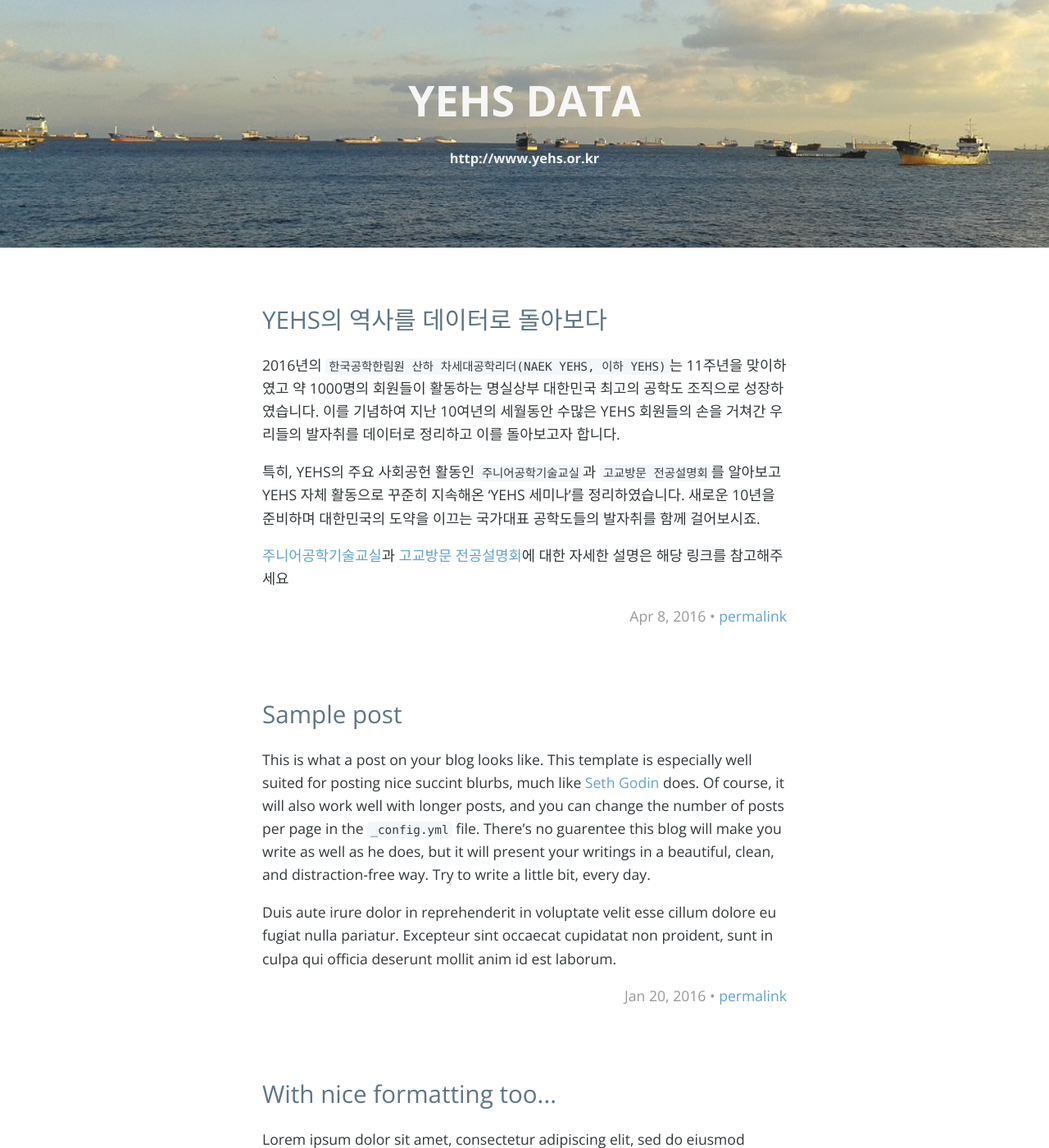
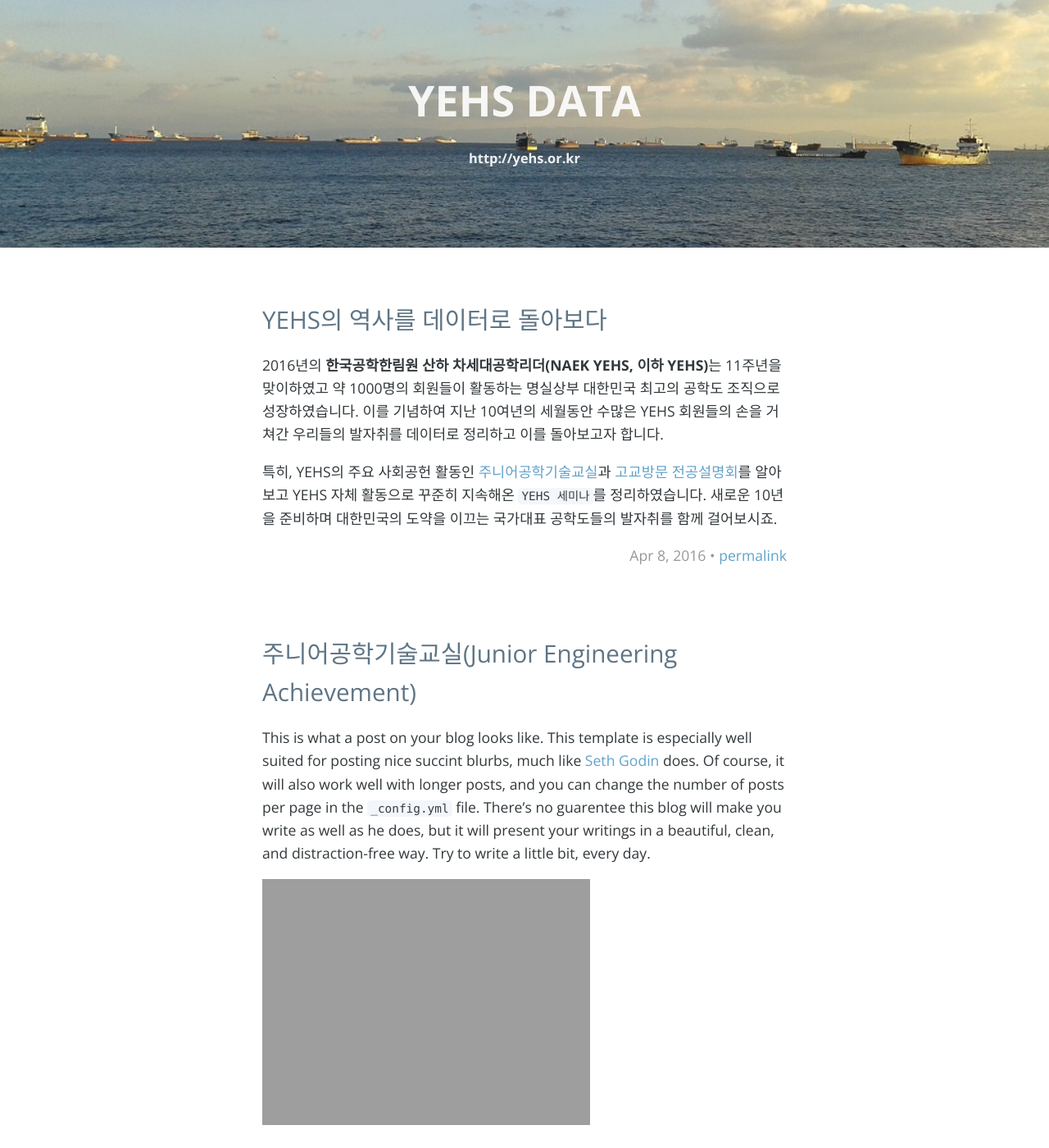
Before and after one commit to HyoukJang/yehsdata, a Jekyll site: the page built from index.html, in a window 1280 px wide and 1400 px high. Shown: the whole window at 82% size. Built offline with Jekyll 4.4.1, drawn with Linux system fonts in a browser that asks for light colours; the list of posts is cut into pages by our own code; part of the change alters nothing that is shown.

```diff
--- a/_config.yml
+++ b/_config.yml
@@ -11,7 +11,7 @@ description: '' # write a nice description for your blog
 baseurl: '/yehsdata' # the subpath of your site, e.g. /blog
 url: 'http://hyoukjang.github.io' # the base hostname & protocol for your site http://www.example.com
 # google_analytics: 'UA-XXXXXX-X'
-twitter_username: 'http://www.yehs.or.kr'
+twitter_username: 'http://yehs.or.kr'
 
 # Build settings
 markdown: kramdown
--- a/_posts/2016-01-20-sample-post.md
+++ b/_posts/2016-01-20-sample-post.md
@@ -1,8 +1,9 @@
 ---
 layout: post
-title: Sample post
+title:  "주니어공학기술교실(Junior Engineering Achievement)"
+date:   2016-04-08 09:34:02 +0900
 ---
 
 This is what a post on your blog looks like. This template is especially well suited for posting nice succint blurbs, much like [Seth Godin](http://sethgodin.typepad.com/) does. Of course, it will also work well with longer posts, and you can change the number of posts per page in the `_config.yml` file. There's no guarentee this blog will make you write as well as he does, but it will present your writings in a beautiful, clean, and distraction-free way. Try to write a little bit, every day.
 
-Duis aute irure dolor in reprehenderit in voluptate velit esse cillum dolore eu fugiat nulla pariatur. Excepteur sint occaecat cupidatat non proident, sunt in culpa qui officia deserunt mollit anim id est laborum.
+![2006 - 2016 주니어공학기술교실 개최 장소 지도](./img/2016_YEHS_JEA_pointmap.png, "주니어공학기술교실 개최 장소")
--- /dev/null
+++ b/_posts/2016-04-08-welcome-to-YEHSDATA.md
@@ -0,0 +1,13 @@
+---
+layout: post
+title:  "YEHS의 역사를 데이터로 돌아보다"
+date:   2016-04-08 09:34:02 +0900
+categories: jekyll update
+---
+2016년의 **한국공학한림원 산하 차세대공학리더(NAEK YEHS, 이하 YEHS)**는 11주년을 맞이하였고 약 1000명의 회원들이 활동하는 명실상부 대한민국 최고의 공학도 조직으로 성장하였습니다. 이를 기념하여 지난 10여년의 세월동안 수많은 YEHS 회원들의 손을 거쳐간 우리들의 발자취를 데이터로 정리하고 이를 돌아보고자 합니다.
+
+특히, YEHS의 주요 사회공헌 활동인 [주니어공학기술교실][주니어공학기술교실]과 [고교방문 전공설명회][고교방문 전공설명회]를 알아보고 YEHS 자체 활동으로 꾸준히 지속해온 `YEHS 세미나`를 정리하였습니다. 새로운 10년을 준비하며 대한민국의 도약을 이끄는 국가대표 공학도들의 발자취를 함께 걸어보시죠.
+
+
+[주니어공학기술교실]: {{ site.url }}/yehsdata/assets/2016_YEHS_JEA.pdf
+[고교방문 전공설명회]: {{ site.url }}/yehsdata/assets/2016_YEHS_EES.pdf
--- a/_posts/2016-04-08-welcome-to-jekyll.markdown
+++ /dev/null
@@ -1,14 +0,0 @@
----
-layout: post
-title:  "YEHS의 역사를 데이터로 돌아보다"
-date:   2016-04-08 09:34:02 +0900
-categories: jekyll update
----
-2016년의 `한국공학한림원 산하 차세대공학리더(NAEK YEHS, 이하 YEHS)`는 11주년을 맞이하였고 약 1000명의 회원들이 활동하는 명실상부 대한민국 최고의 공학도 조직으로 성장하였습니다. 이를 기념하여 지난 10여년의 세월동안 수많은 YEHS 회원들의 손을 거쳐간 우리들의 발자취를 데이터로 정리하고 이를 돌아보고자 합니다.
-
-특히, YEHS의 주요 사회공헌 활동인 `주니어공학기술교실`과 `고교방문 전공설명회`를 알아보고 YEHS 자체 활동으로 꾸준히 지속해온 'YEHS 세미나'를 정리하였습니다. 새로운 10년을 준비하며 대한민국의 도약을 이끄는 국가대표 공학도들의 발자취를 함께 걸어보시죠.
-
-[주니어공학기술교실][주니어공학기술교실]과 [고교방문 전공설명회][고교방문 전공설명회]에 대한 자세한 설명은 해당 링크를 참고해주세요
-
-[주니어공학기술교실]: {{ site.url }}/yehsdata/assets/2016_YEHS_JEA.pdf
-[고교방문 전공설명회]: {{ site.url }}/yehsdata/assets/2016_YEHS_EES.pdf
```
Also changed, not shown: img/2016_YEHS_EES_heatmap.png (added), img/2016_YEHS_EES_pointmap.png (added), img/2016_YEHS_JEA_heatmap.png (added), img/2016_YEHS_JEA_pointmap.png (added).
